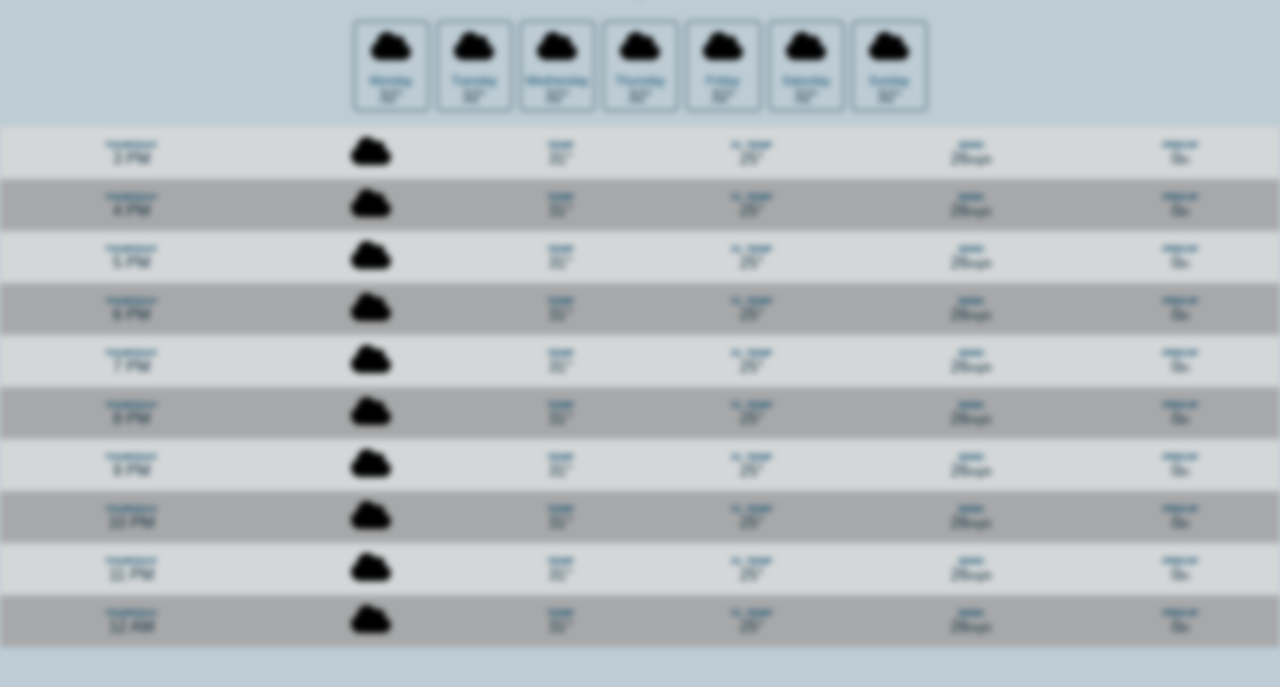
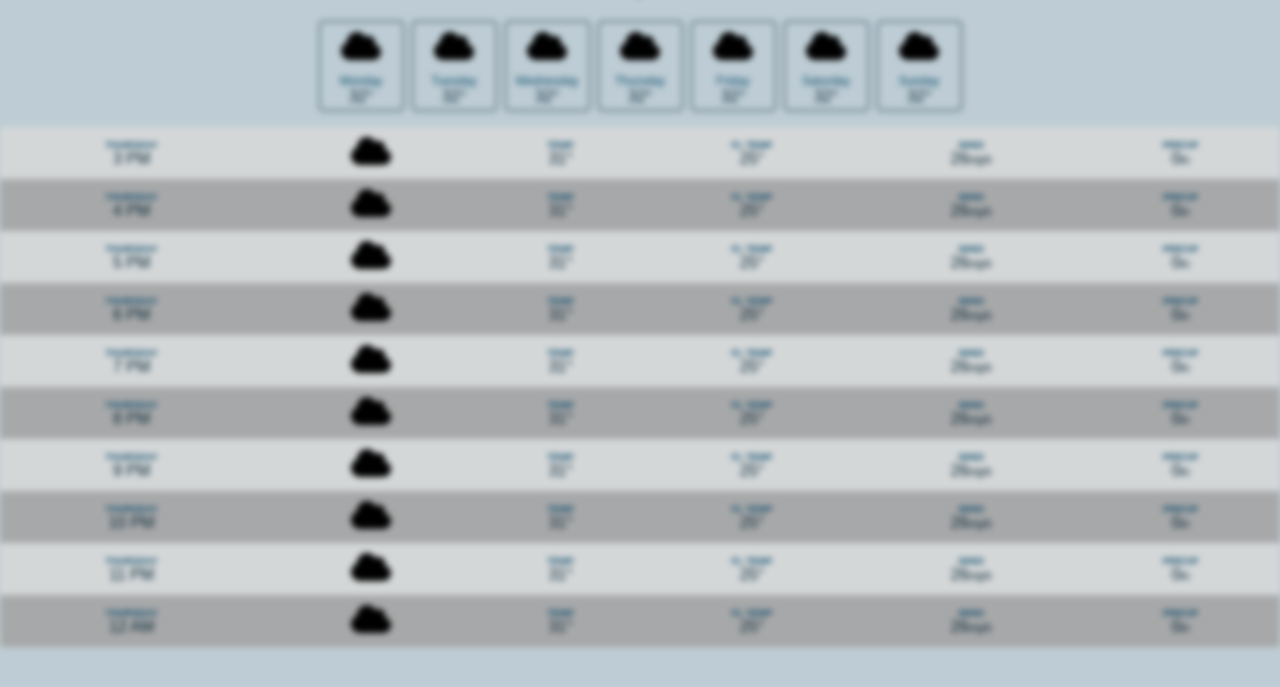
Before and after one commit to Bikila1/Weather-app, a website built with Vite: page index.html in a window 1280 px wide. Shown: the part 107-794 px from the top of the page. Built offline with nearby package versions, Linux system fonts and the light colour scheme; no server answers.

Commit message:
edited style

```diff
--- a/style.css
+++ b/style.css
@@ -76,7 +76,7 @@ body {
 
 .day-section {
   display: grid;
-  grid-template-columns: repeat(auto-fit, 75px);
+  grid-template-columns: repeat(auto-fit, 85px);
   gap: 0.5rem;
   justify-content: center;
   padding: 1rem;
```
